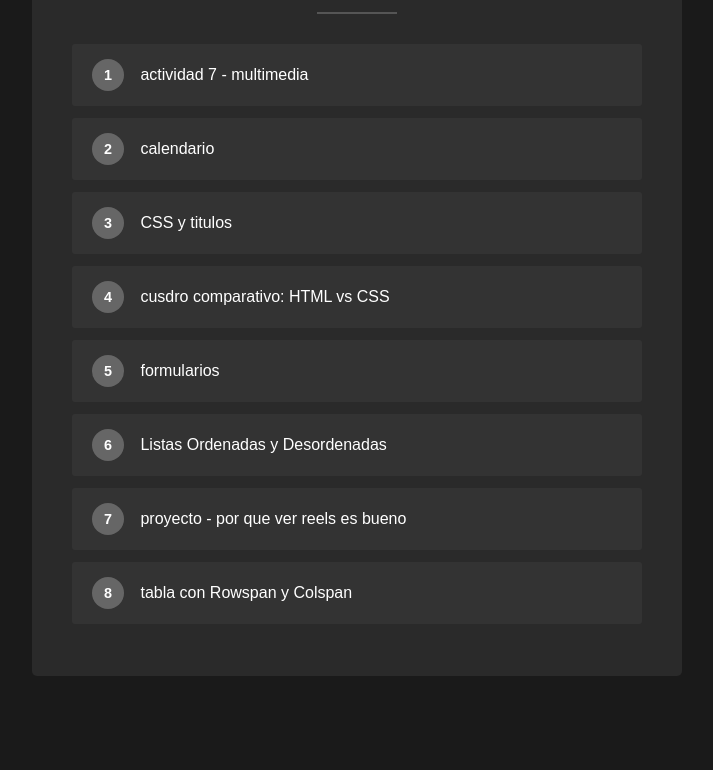
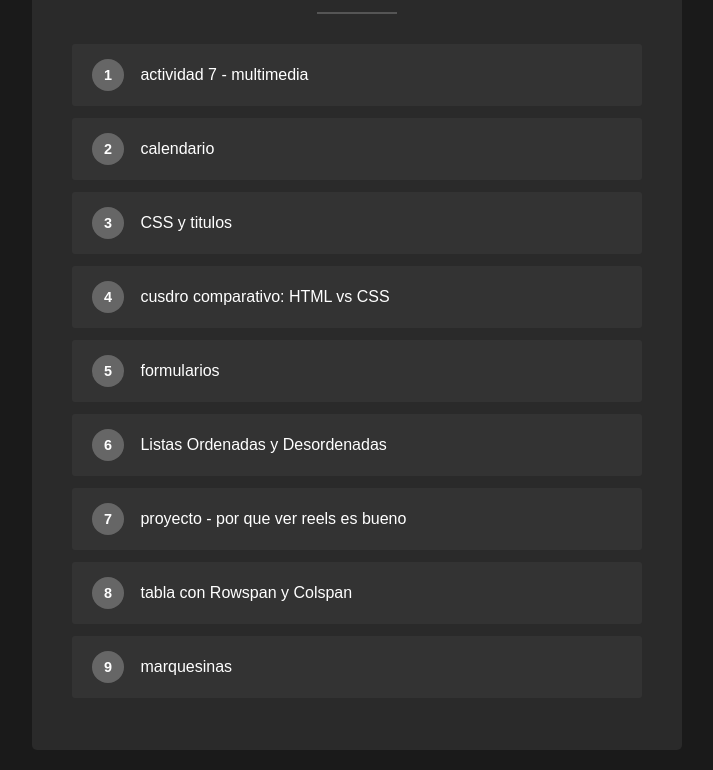
Before and after one commit to mecosarcoirisss/alejandro-rodriguez.github.io, a plain HTML site: page index.html in a window 1280 px wide. Shown: the part 130-900 px from the top of the page, without its empty margins (283-996 px from the left). Before the commit the page ends 826 px from the top, so only its background shows below. Drawn offline with Linux system fonts and the light colour scheme.

Commit message:
Add new task item for 'marquesinas'

```diff
--- a/index.html
+++ b/index.html
@@ -156,6 +156,12 @@
                     tabla con Rowspan y Colspan
                 </a>
             </li>
+            <li class="tarea-item">
+                <a href="marquesinas/lasmarquesinas" class="tarea-link">
+                    <span class="tarea-numero">9</span>
+                    marquesinas
+                </a>
+            </li>
         </ul>
 
     </div>
```
